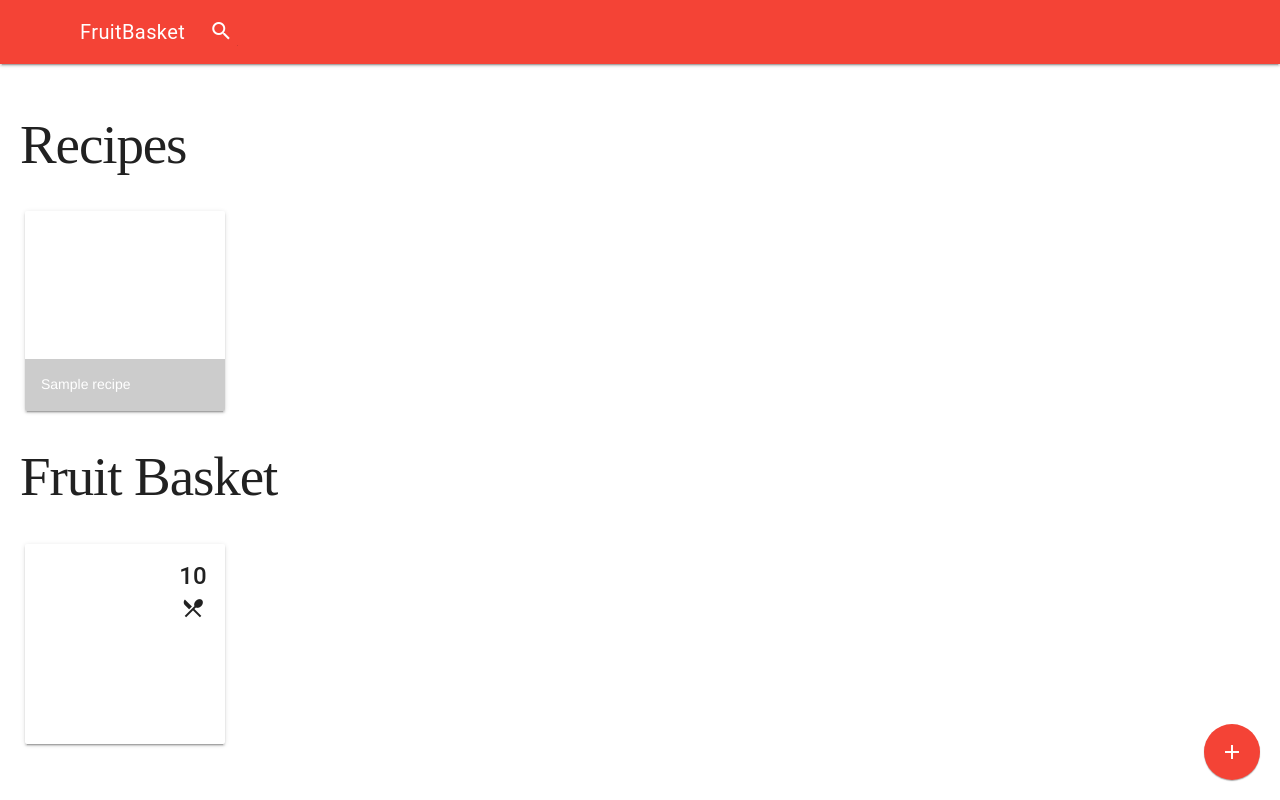
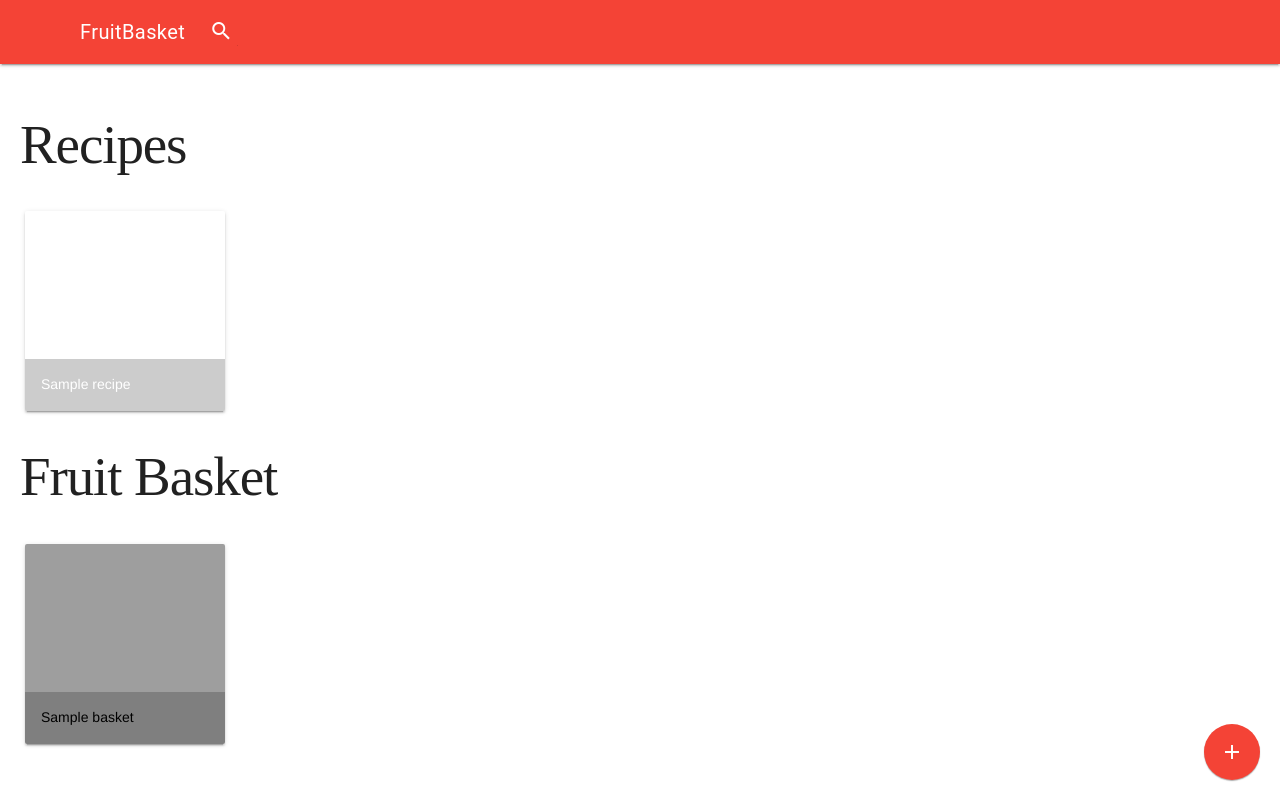
Before and after one commit to ncarr/MasseyHacksIII, a Flask app: template templates/index.html in a window 1280 px wide. Run offline with Flask 2, Linux system fonts and the light colour scheme; the template is opened without the code that fills it: most values are stand-ins (such as "Sample title", 1, 10 or a date in 2020); some web fonts are replaced; grey boxes are pictures that could not be loaded.

Commit message:
EVERYTHINGBUTTHEBUTTONSISTHERENOWTHISISYOURJOBNICHOLAS

```diff
--- a/server.py
+++ b/server.py
@@ -21,7 +21,7 @@ def getFroots():
 
 @app.route('/')
 def home():
-    return render_template('index.html', basket=getFroots())
+    return render_template('index.html', basket=getFroots(), fruits=fruitlist)
 
 @app.route('/fruits/eat', methods=['POST'])
 def deletFroot():
--- a/templates/index.html
+++ b/templates/index.html
@@ -90,40 +90,18 @@
           <h1>Fruit Basket</h1>
           <div class="card-row" style="padding: 5px;">
 
-            {% for fruit in basket %}
-            <div class="demo-card-image mdl-card mdl-shadow--2dp" style="background: url('{{ fruit.url }}') center / cover;">
-              <div class="mdl-card__title mdl-card--expand">
-              <div class="mdl-card__actions">
-                <span class="demo-card-image__filename">{{ fruit.name }}</span>
+            {% for name, qty in basket.items() %}
+            <div v-if="'{{name}}'.includes(search)" name="{{name}}" class="demo-card-image mdl-card mdl-shadow--2dp" style="cursor: pointer; background: url('{{ fruits[name] }}') center / cover;">
+              <div class="mdl-card__title mdl-card--expand"></div>
+              <div class="mdl-card__actions" style="text-align: left;">
+                <span class="demo-card-image__filename" style="color: black;">{{ name }}</span>
               </div>
             </div>
-            <div class="mdl-card__menu">
-              <button class="mdl-button mdl-button--icon mdl-js-button mdl-js-ripple-effect">
-                {{ fruit.qty }}
-              </button>
-              <form method="POST" action="/fruits/eat">
-                <input type="hidden" value="{{fruit.name}}" name="name">
-                <button class="mdl-button mdl-button--icon mdl-js-button mdl-js-ripple-effect">
-                  <i class="material-icons">restaurant_menu</i>
-                </button>
-              </form>
-            </div>
             {% else %}
-            <div class="demo-card-image mdl-card mdl-shadow--2dp" style="background-color: #ff91ff;">
+            <div class="demo-card-image mdl-card mdl-shadow--2dp" style="background-color: #ffffff;">
               <div class="mdl-card__title mdl-card--expand"></div>
               <div class="mdl-card__actions">
-                <span class="demo-card-image__filename">Please add fruit</span>
-              </div>
-              <div class="mdl-card__menu">
-                <button class="mdl-button mdl-button--icon mdl-js-button mdl-js-ripple-effect">
-                  5
-                </button>
-                <form method="POST" action="/fruits/eat" style="display:inline">
-                  <input type="hidden" value="fake" name="name">
-                  <button class="mdl-button mdl-button--icon mdl-js-button mdl-js-ripple-effect">
-                    <i class="material-icons">restaurant_menu</i>
-                  </button>
-                </form>
+                <span class="demo-card-image__filename">No items</span>
               </div>
             </div>
             {% endfor %}
```
